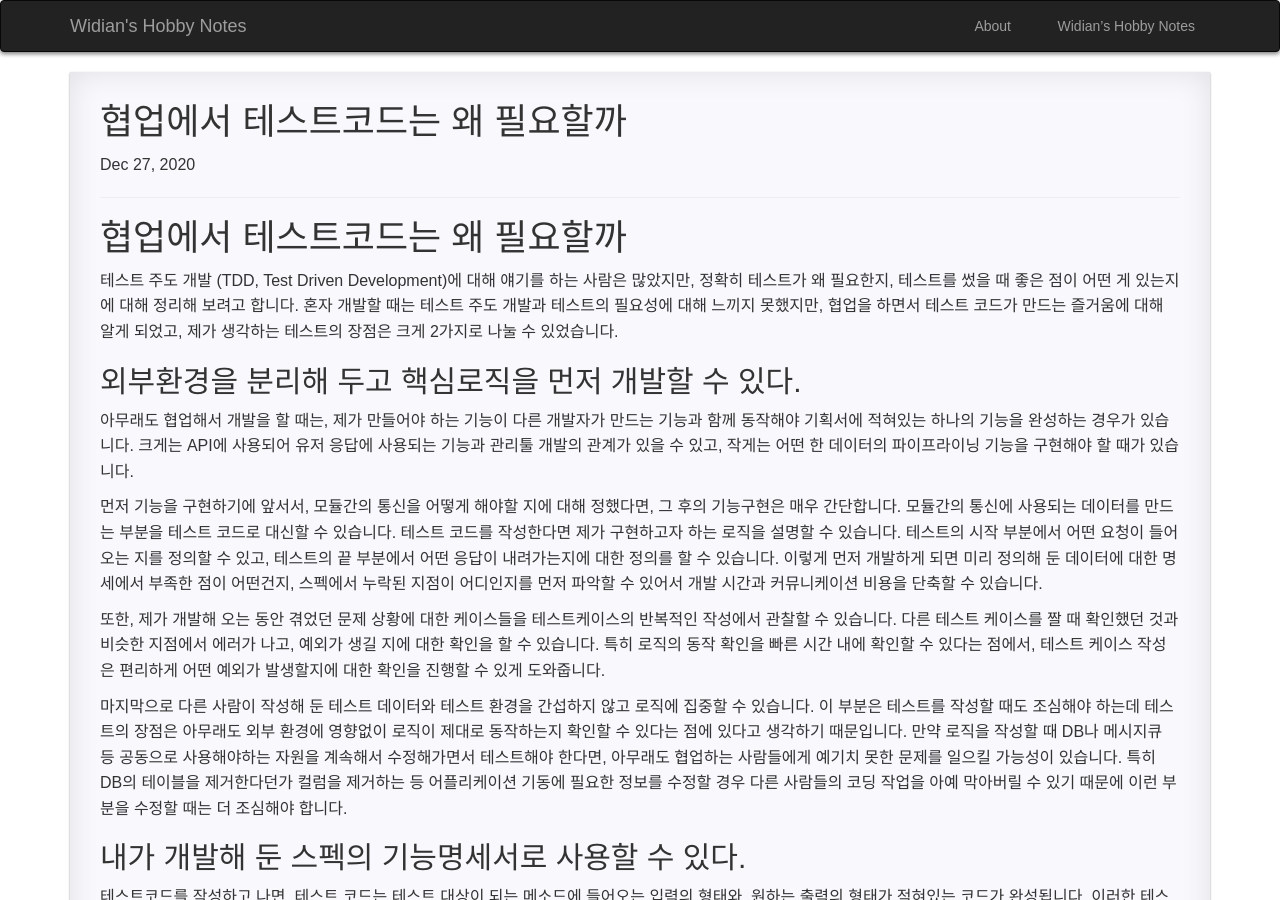
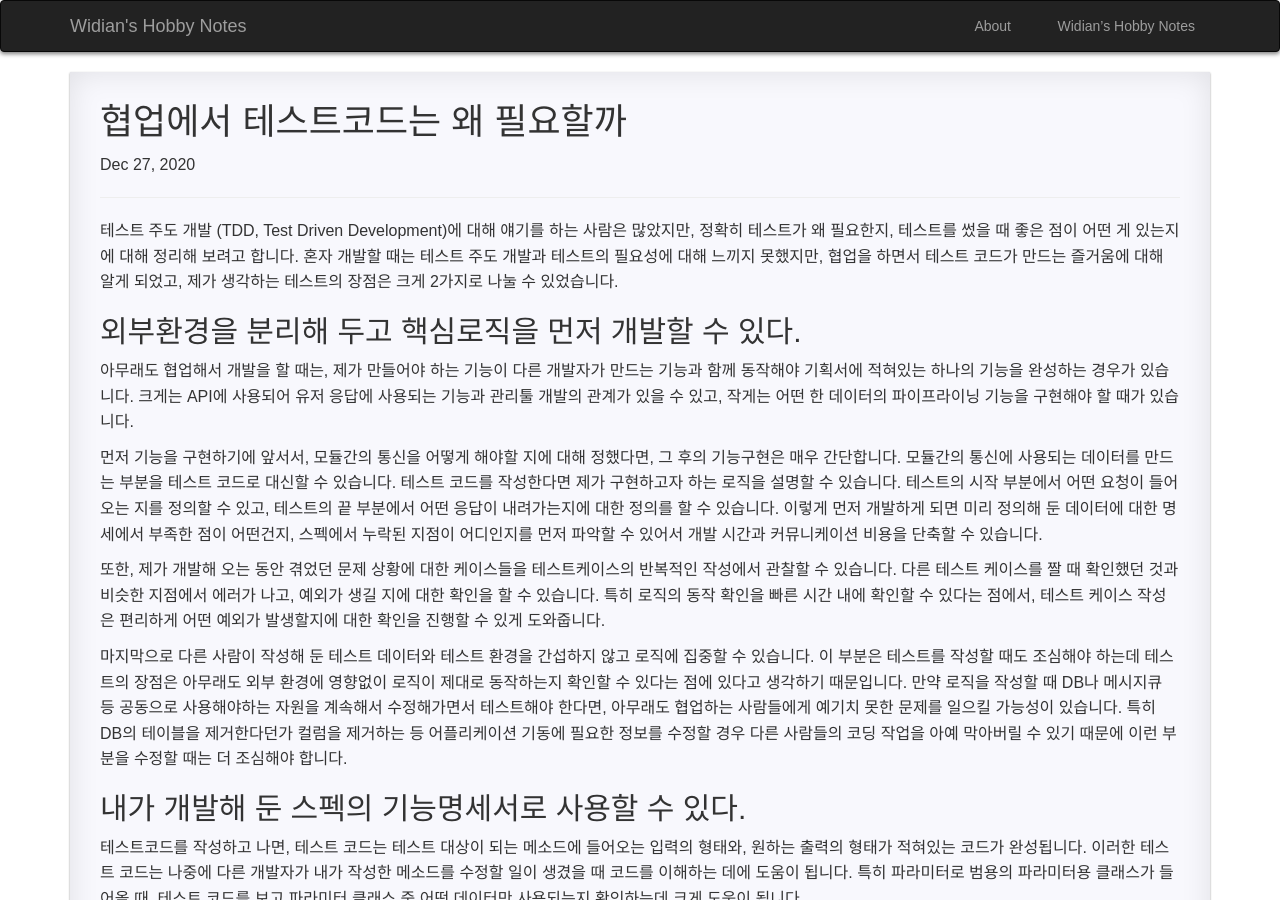
Before and after one commit to widian/widian.github.io, a Jekyll site: the page built from _posts/2020-12-27-협업에서-테스트는-왜-필요할까.markdown, in a window 1280 px wide and 900 px high. Built offline with Jekyll 4.4.1, drawn with Linux system fonts in a browser that asks for light colours; comment, search, counter and statistics services are not loaded.

Commit message:
remove title

```diff
--- a/_posts/2020-12-27-협업에서-테스트는-왜-필요할까.markdown
+++ b/_posts/2020-12-27-협업에서-테스트는-왜-필요할까.markdown
@@ -8,8 +8,6 @@ tags: [테스트, TDD, 테스트의 필요성, 테스트의 장점, 테스트코
 comments: true
 
 ---
-
-# 협업에서 테스트코드는 왜 필요할까
 
   테스트 주도 개발 (TDD, Test Driven Development)에 대해 얘기를 하는 사람은 많았지만, 정확히 테스트가 왜 필요한지, 테스트를 썼을 때 좋은 점이 어떤 게 있는지에 대해 정리해 보려고 합니다. 혼자 개발할 때는 테스트 주도 개발과 테스트의 필요성에 대해 느끼지 못했지만, 협업을 하면서 테스트 코드가 만드는 즐거움에 대해 알게 되었고, 제가 생각하는 테스트의 장점은 크게 2가지로 나눌 수 있었습니다.
 
```
